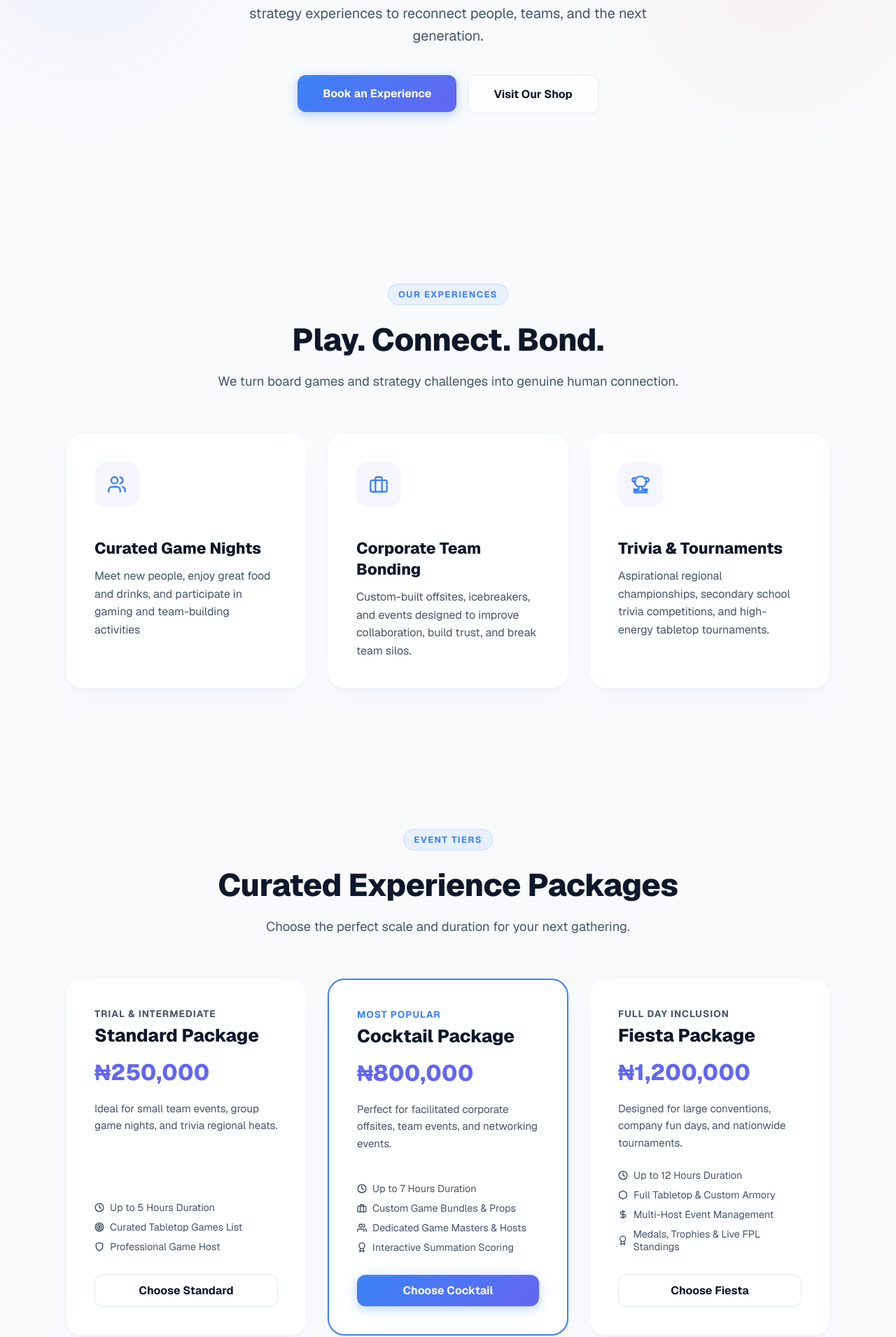
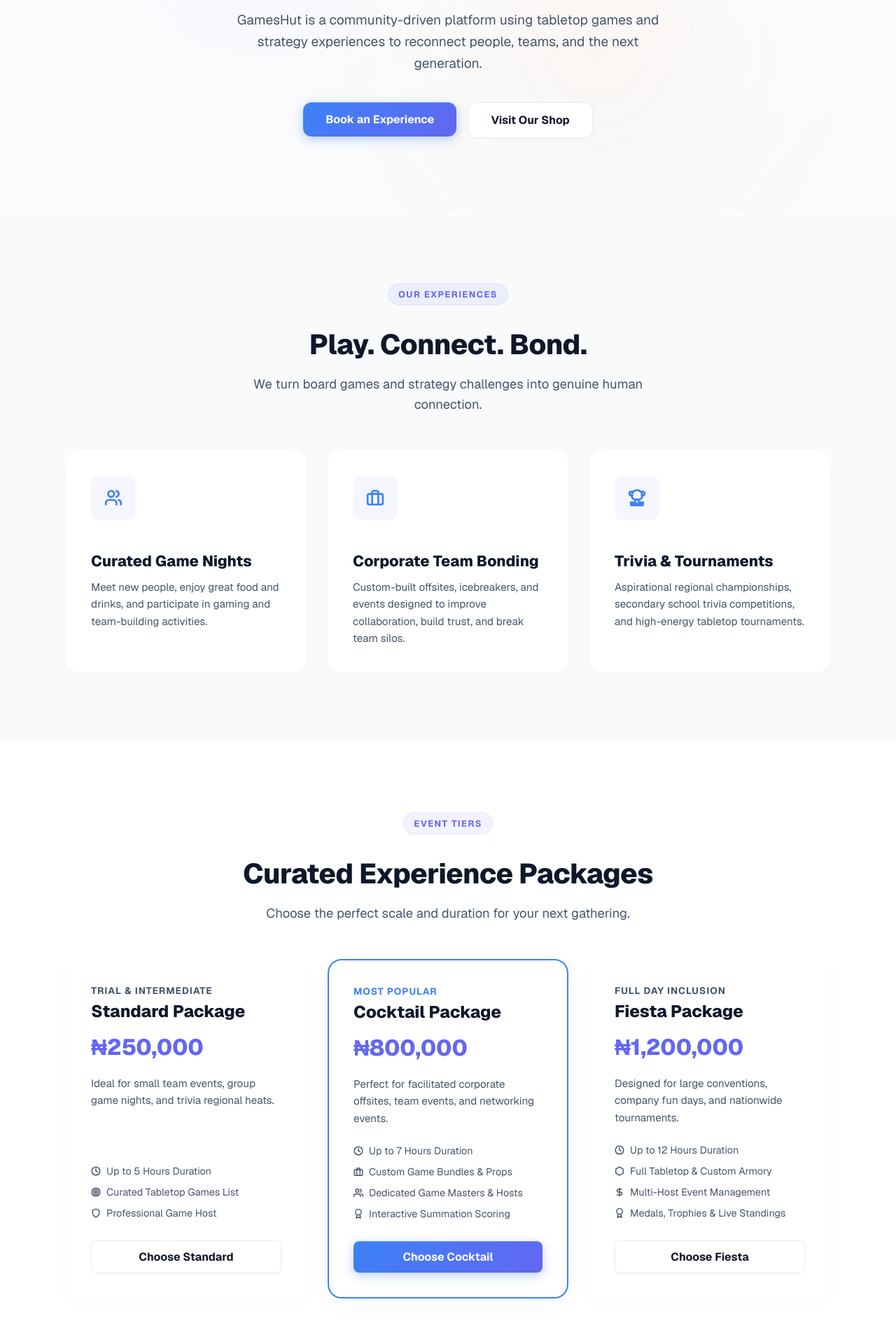
Before and after one commit to phcgameshut/gameshut, a Next.js app: page / in a window 1280 px wide. Shown: the part 460-2370 px from the top of the page at 70% size. Built offline with nearby package versions, Linux system fonts and the light colour scheme.

Commit message:
Polish Homepage hero layout and alternate page section backgrounds; clean up profile page into a consistent Minimalist Corporate Dashboard theme

```diff
--- a/src/app/page.tsx
+++ b/src/app/page.tsx
@@ -22,74 +22,85 @@
   }, []);
 
   return (
-    <div className="container">
-      {/* Hero Section */}
-      <section className="hero-section animate-fade-in">
-        <div>
-          <h1 className="h1-hero">
+    <div style={{ width: '100%', overflow: 'hidden', position: 'relative' }}>
+
+      {/* 1. Hero Section (Full width gradient backdrop with strategy glow spheres) */}
+      <section className="hero-section animate-fade-in" style={{ background: 'linear-gradient(180deg, #ffffff 0%, #f8fafc 100%)', position: 'relative', overflow: 'hidden', padding: '120px 0 100px', borderBottom: '1px solid var(--card-border)' }}>
+        {/* Glow meshes */}
+        <div style={{ position: 'absolute', top: '-10%', left: '10%', width: '500px', height: '500px', background: 'radial-gradient(circle, rgba(99, 102, 241, 0.1) 0%, transparent 70%)', filter: 'blur(80px)', pointerEvents: 'none', zIndex: 0 }} />
+        <div style={{ position: 'absolute', bottom: '-10%', right: '10%', width: '600px', height: '600px', background: 'radial-gradient(circle, rgba(249, 115, 22, 0.06) 0%, transparent 70%)', filter: 'blur(90px)', pointerEvents: 'none', zIndex: 0 }} />
+
+        <div className="container" style={{ position: 'relative', zIndex: 1 }}>
+          <div style={{ display: 'flex', flexDirection: 'column', gap: '25px', alignItems: 'center', maxWidth: '800px', margin: '0 auto', textAlign: 'center' }}>
+            <span className="badge" style={{ fontSize: '0.85rem', padding: '6px 16px', background: 'rgba(99, 102, 241, 0.08)', color: 'var(--accent-primary)', border: '1px solid rgba(99, 102, 241, 0.15)', fontWeight: 700, borderRadius: '20px' }}>
+              Welcome to GamesHut
+            </span>
+            <h1 style={{ margin: 0, fontSize: '3.6rem', lineHeight: 1.1, fontWeight: 900, letterSpacing: '-1.5px', color: 'var(--text-primary)' }}>
               Bringing Community Back, <br/>
               <span style={{ background: 'linear-gradient(135deg, var(--color-brand) 0%, var(--color-orange) 100%)', WebkitBackgroundClip: 'text', WebkitTextFillColor: 'transparent' }}>Through Gameplay.</span>
             </h1>
-          <p className="p-hero">
+            <p style={{ fontSize: '1.2rem', color: 'var(--text-secondary)', lineHeight: 1.6, maxWidth: '620px', margin: '10px 0 15px' }}>
               GamesHut is a community-driven platform using tabletop games and strategy experiences to reconnect people, teams, and the next generation.
             </p>
             <div style={{ display: 'flex', gap: '16px', flexWrap: 'wrap', justifyContent: 'center' }}>
               <Link href="/booking">
-              <button className="btn-primary">
+                <button className="btn-primary animate-hover-pop" style={{ padding: '14px 32px', fontSize: '1rem', fontWeight: 700 }}>
                   Book an Experience
                 </button>
               </Link>
               <Link href="/shop">
-              <button className="btn-secondary">
+                <button className="btn-secondary" style={{ padding: '14px 32px', fontSize: '1rem', fontWeight: 700, background: '#ffffff' }}>
                   Visit Our Shop
                 </button>
               </Link>
             </div>
           </div>
+        </div>
       </section>
 
-      {/* Our Experiences Section */}
-      <section className="section-padding">
-        <div className="text-center">
-          <span className="badge">Our Experiences</span>
-          <h2 className="section-title">Play. Connect. Bond.</h2>
-          <p className="section-subtitle">
+      {/* 2. Our Experiences Section (Slate Gray alternate background row) */}
+      <section className="section-padding" style={{ background: '#f8fafc', borderBottom: '1px solid var(--card-border)' }}>
+        <div className="container">
+          <div className="text-center" style={{ marginBottom: '50px' }}>
+            <span className="badge" style={{ background: 'rgba(99, 102, 241, 0.08)', color: 'var(--accent-primary)', border: '1px solid rgba(99, 102, 241, 0.1)' }}>Our Experiences</span>
+            <h2 className="section-title" style={{ fontSize: '2.5rem', fontWeight: 800, marginTop: '10px' }}>Play. Connect. Bond.</h2>
+            <p className="section-subtitle" style={{ maxWidth: '600px', margin: '10px auto 0' }}>
               We turn board games and strategy challenges into genuine human connection.
             </p>
           </div>
 
           <div className="grid-3">
-          <div className="corp-card scroll-reveal delay-1">
-            <div className="card-icon" style={{ display: 'inline-flex', alignItems: 'center', justifyContent: 'center' }}>
-              <svg xmlns="http://www.w3.org/2000/svg" width="28" height="28" viewBox="0 0 24 24" fill="none" stroke="var(--color-brand)" strokeWidth="2" strokeLinecap="round" strokeLinejoin="round">
+            <div className="corp-card scroll-reveal delay-1" style={{ background: '#ffffff', borderRadius: '20px', padding: '35px', border: '1px solid var(--card-border)', boxShadow: '0 10px 30px rgba(0,0,0,0.02)' }}>
+              <div className="card-icon" style={{ display: 'inline-flex', alignItems: 'center', justifyContent: 'center', background: 'rgba(99, 102, 241, 0.06)', padding: '12px', borderRadius: '12px', color: 'var(--color-brand)' }}>
+                <svg xmlns="http://www.w3.org/2000/svg" width="26" height="26" viewBox="0 0 24 24" fill="none" stroke="currentColor" strokeWidth="2.5" strokeLinecap="round" strokeLinejoin="round">
                   <path d="M16 21v-2a4 4 0 0 0-4-4H6a4 4 0 0 0-4 4v2" />
                   <circle cx="9" cy="7" r="4" />
                   <path d="M22 21v-2a4 4 0 0 0-3-3.87" />
                   <path d="M16 3.13a4 4 0 0 1 0 7.75" />
                 </svg>
               </div>
-            <h3 style={{ fontSize: '1.4rem', fontWeight: 800, color: 'var(--text-primary)', marginTop: '20px', marginBottom: '12px' }}>Curated Game Nights</h3>
-            <p style={{ color: 'var(--text-secondary)', lineHeight: 1.6 }}>
-              Meet new people, enjoy great food and drinks, and participate in gaming and team-building activities
+              <h3 style={{ fontSize: '1.35rem', fontWeight: 800, color: 'var(--text-primary)', marginTop: '20px', marginBottom: '12px' }}>Curated Game Nights</h3>
+              <p style={{ color: 'var(--text-secondary)', lineHeight: 1.6, fontSize: '0.95rem', margin: 0 }}>
+                Meet new people, enjoy great food and drinks, and participate in gaming and team-building activities.
               </p>
             </div>
 
-          <div className="corp-card scroll-reveal delay-2">
-            <div className="card-icon" style={{ display: 'inline-flex', alignItems: 'center', justifyContent: 'center' }}>
-              <svg xmlns="http://www.w3.org/2000/svg" width="28" height="28" viewBox="0 0 24 24" fill="none" stroke="var(--color-brand)" strokeWidth="2" strokeLinecap="round" strokeLinejoin="round">
+            <div className="corp-card scroll-reveal delay-2" style={{ background: '#ffffff', borderRadius: '20px', padding: '35px', border: '1px solid var(--card-border)', boxShadow: '0 10px 30px rgba(0,0,0,0.02)' }}>
+              <div className="card-icon" style={{ display: 'inline-flex', alignItems: 'center', justifyContent: 'center', background: 'rgba(99, 102, 241, 0.06)', padding: '12px', borderRadius: '12px', color: 'var(--color-brand)' }}>
+                <svg xmlns="http://www.w3.org/2000/svg" width="26" height="26" viewBox="0 0 24 24" fill="none" stroke="currentColor" strokeWidth="2.5" strokeLinecap="round" strokeLinejoin="round">
                   <rect x="2" y="7" width="20" height="14" rx="2" ry="2" />
                   <path d="M16 21V5a2 2 0 0 0-2-2h-4a2 2 0 0 0-2 2v16" />
                 </svg>
               </div>
-            <h3 style={{ fontSize: '1.4rem', fontWeight: 800, color: 'var(--text-primary)', marginTop: '20px', marginBottom: '12px' }}>Corporate Team Bonding</h3>
-            <p style={{ color: 'var(--text-secondary)', lineHeight: 1.6 }}>
+              <h3 style={{ fontSize: '1.35rem', fontWeight: 800, color: 'var(--text-primary)', marginTop: '20px', marginBottom: '12px' }}>Corporate Team Bonding</h3>
+              <p style={{ color: 'var(--text-secondary)', lineHeight: 1.6, fontSize: '0.95rem', margin: 0 }}>
                 Custom-built offsites, icebreakers, and events designed to improve collaboration, build trust, and break team silos.
               </p>
             </div>
 
-          <div className="corp-card scroll-reveal delay-3">
-            <div className="card-icon" style={{ display: 'inline-flex', alignItems: 'center', justifyContent: 'center' }}>
-              <svg xmlns="http://www.w3.org/2000/svg" width="28" height="28" viewBox="0 0 24 24" fill="none" stroke="var(--color-brand)" strokeWidth="2" strokeLinecap="round" strokeLinejoin="round">
+            <div className="corp-card scroll-reveal delay-3" style={{ background: '#ffffff', borderRadius: '20px', padding: '35px', border: '1px solid var(--card-border)', boxShadow: '0 10px 30px rgba(0,0,0,0.02)' }}>
+              <div className="card-icon" style={{ display: 'inline-flex', alignItems: 'center', justifyContent: 'center', background: 'rgba(99, 102, 241, 0.06)', padding: '12px', borderRadius: '12px', color: 'var(--color-brand)' }}>
+                <svg xmlns="http://www.w3.org/2000/svg" width="26" height="26" viewBox="0 0 24 24" fill="none" stroke="currentColor" strokeWidth="2.5" strokeLinecap="round" strokeLinejoin="round">
                   <path d="M6 9H4.5a2.5 2.5 0 0 1 0-5H6" />
                   <path d="M18 9h1.5a2.5 2.5 0 0 0 0-5H18" />
                   <path d="M4 22h16" />
@@ -97,35 +108,37 @@
                   <path d="M12 2a7 7 0 0 0-7 7c0 2.5 1.5 4.5 3.5 5.5h7c2-1 3.5-3 3.5-5.5a7 7 0 0 0-7-7z" />
                 </svg>
               </div>
-            <h3 style={{ fontSize: '1.4rem', fontWeight: 800, color: 'var(--text-primary)', marginTop: '20px', marginBottom: '12px' }}>Trivia & Tournaments</h3>
-            <p style={{ color: 'var(--text-secondary)', lineHeight: 1.6 }}>
+              <h3 style={{ fontSize: '1.35rem', fontWeight: 800, color: 'var(--text-primary)', marginTop: '20px', marginBottom: '12px' }}>Trivia & Tournaments</h3>
+              <p style={{ color: 'var(--text-secondary)', lineHeight: 1.6, fontSize: '0.95rem', margin: 0 }}>
                 Aspirational regional championships, secondary school trivia competitions, and high-energy tabletop tournaments.
               </p>
             </div>
           </div>
+        </div>
       </section>
 
-      {/* Curated Experience Packages Section */}
-      <section className="section-padding">
-        <div className="text-center">
-          <span className="badge">Event Tiers</span>
-          <h2 className="section-title">Curated Experience Packages</h2>
-          <p className="section-subtitle">
+      {/* 3. Curated Experience Packages Section (Pure White alternate background row) */}
+      <section className="section-padding" style={{ background: '#ffffff', borderBottom: '1px solid var(--card-border)' }}>
+        <div className="container">
+          <div className="text-center" style={{ marginBottom: '50px' }}>
+            <span className="badge" style={{ background: 'rgba(99, 102, 241, 0.08)', color: 'var(--accent-primary)', border: '1px solid rgba(99, 102, 241, 0.1)' }}>Event Tiers</span>
+            <h2 className="section-title" style={{ fontSize: '2.5rem', fontWeight: 800, marginTop: '10px' }}>Curated Experience Packages</h2>
+            <p className="section-subtitle" style={{ maxWidth: '600px', margin: '10px auto 0' }}>
               Choose the perfect scale and duration for your next gathering.
             </p>
           </div>
 
           <div className="grid-3">
-          <div className="corp-card scroll-reveal delay-1" style={{ display: 'flex', flexDirection: 'column', height: '100%' }}>
+            <div className="corp-card scroll-reveal delay-1" style={{ display: 'flex', flexDirection: 'column', height: '100%', background: '#ffffff', padding: '35px', border: '1px solid var(--card-border)', borderRadius: '20px', boxShadow: '0 10px 30px rgba(0,0,0,0.02)' }}>
               <span style={{ fontSize: '0.85rem', color: 'var(--text-secondary)', fontWeight: 700, textTransform: 'uppercase', letterSpacing: '1px' }}>TRIAL & INTERMEDIATE</span>
-            <h3 style={{ fontSize: '1.6rem', fontWeight: 800, color: 'var(--text-primary)', marginTop: '5px', marginBottom: '15px' }}>Standard Package</h3>
-            <div style={{ fontSize: '2rem', fontWeight: 800, color: 'var(--accent-primary)', marginBottom: '20px' }}>
+              <h3 style={{ fontSize: '1.5rem', fontWeight: 800, color: 'var(--text-primary)', marginTop: '5px', marginBottom: '15px' }}>Standard Package</h3>
+              <div style={{ fontSize: '2rem', fontWeight: 800, color: 'var(--accent-primary)', marginBottom: '20px', letterSpacing: '-0.5px' }}>
                 ₦250,000
               </div>
               <p style={{ color: 'var(--text-secondary)', fontSize: '0.95rem', lineHeight: 1.6, marginBottom: '25px', flexGrow: 1 }}>
                 Ideal for small team events, group game nights, and trivia regional heats.
               </p>
-            <ul style={{ listStyle: 'none', padding: 0, color: 'var(--text-secondary)', fontSize: '0.9rem', display: 'flex', flexDirection: 'column', gap: '10px', marginBottom: '30px' }}>
+              <ul style={{ listStyle: 'none', padding: 0, color: 'var(--text-secondary)', fontSize: '0.9rem', display: 'flex', flexDirection: 'column', gap: '12px', marginBottom: '30px' }}>
                 <li style={{ display: 'flex', alignItems: 'center', gap: '8px' }}>
                   <svg width="14" height="14" viewBox="0 0 24 24" fill="none" stroke="currentColor" strokeWidth="2.5" strokeLinecap="round" strokeLinejoin="round"><circle cx="12" cy="12" r="10"/><polyline points="12 6 12 12 16 14"/></svg>
                   Up to 5 Hours Duration
@@ -140,20 +153,20 @@
                 </li>
               </ul>
               <Link href="/booking" style={{ marginTop: 'auto' }}>
-              <button className="btn-secondary" style={{ width: '100%', padding: '12px' }}>Choose Standard</button>
+                <button className="btn-secondary" style={{ width: '100%', padding: '12px', borderRadius: '8px' }}>Choose Standard</button>
               </Link>
             </div>
 
-          <div className="corp-card scroll-reveal delay-2" style={{ display: 'flex', flexDirection: 'column', height: '100%', border: '2px solid var(--color-brand)' }}>
+            <div className="corp-card scroll-reveal delay-2" style={{ display: 'flex', flexDirection: 'column', height: '100%', border: '2px solid var(--color-brand)', background: '#ffffff', padding: '35px', borderRadius: '20px', boxShadow: '0 10px 30px rgba(99, 102, 241, 0.04)' }}>
               <span style={{ fontSize: '0.85rem', color: 'var(--color-brand)', fontWeight: 700, textTransform: 'uppercase', letterSpacing: '1px' }}>MOST POPULAR</span>
-            <h3 style={{ fontSize: '1.6rem', fontWeight: 800, color: 'var(--text-primary)', marginTop: '5px', marginBottom: '15px' }}>Cocktail Package</h3>
-            <div style={{ fontSize: '2rem', fontWeight: 800, color: 'var(--accent-primary)', marginBottom: '20px' }}>
+              <h3 style={{ fontSize: '1.5rem', fontWeight: 800, color: 'var(--text-primary)', marginTop: '5px', marginBottom: '15px' }}>Cocktail Package</h3>
+              <div style={{ fontSize: '2rem', fontWeight: 800, color: 'var(--accent-primary)', marginBottom: '20px', letterSpacing: '-0.5px' }}>
                 ₦800,000
               </div>
               <p style={{ color: 'var(--text-secondary)', fontSize: '0.95rem', lineHeight: 1.6, marginBottom: '25px', flexGrow: 1 }}>
                 Perfect for facilitated corporate offsites, team events, and networking events.
               </p>
-            <ul style={{ listStyle: 'none', padding: 0, color: 'var(--text-secondary)', fontSize: '0.9rem', display: 'flex', flexDirection: 'column', gap: '10px', marginBottom: '30px' }}>
+              <ul style={{ listStyle: 'none', padding: 0, color: 'var(--text-secondary)', fontSize: '0.9rem', display: 'flex', flexDirection: 'column', gap: '12px', marginBottom: '30px' }}>
                 <li style={{ display: 'flex', alignItems: 'center', gap: '8px' }}>
                   <svg width="14" height="14" viewBox="0 0 24 24" fill="none" stroke="currentColor" strokeWidth="2.5" strokeLinecap="round" strokeLinejoin="round"><circle cx="12" cy="12" r="10"/><polyline points="12 6 12 12 16 14"/></svg>
                   Up to 7 Hours Duration
@@ -172,20 +185,20 @@
                 </li>
               </ul>
               <Link href="/booking" style={{ marginTop: 'auto' }}>
-              <button className="btn-primary" style={{ width: '100%', padding: '12px' }}>Choose Cocktail</button>
+                <button className="btn-primary" style={{ width: '100%', padding: '12px', borderRadius: '8px' }}>Choose Cocktail</button>
               </Link>
             </div>
 
-          <div className="corp-card scroll-reveal delay-3" style={{ display: 'flex', flexDirection: 'column', height: '100%' }}>
+            <div className="corp-card scroll-reveal delay-3" style={{ display: 'flex', flexDirection: 'column', height: '100%', background: '#ffffff', padding: '35px', border: '1px solid var(--card-border)', borderRadius: '20px', boxShadow: '0 10px 30px rgba(0,0,0,0.02)' }}>
               <span style={{ fontSize: '0.85rem', color: 'var(--text-secondary)', fontWeight: 700, textTransform: 'uppercase', letterSpacing: '1px' }}>FULL DAY INCLUSION</span>
-            <h3 style={{ fontSize: '1.6rem', fontWeight: 800, color: 'var(--text-primary)', marginTop: '5px', marginBottom: '15px' }}>Fiesta Package</h3>
-            <div style={{ fontSize: '2rem', fontWeight: 800, color: 'var(--accent-primary)', marginBottom: '20px' }}>
+              <h3 style={{ fontSize: '1.5rem', fontWeight: 800, color: 'var(--text-primary)', marginTop: '5px', marginBottom: '15px' }}>Fiesta Package</h3>
+              <div style={{ fontSize: '2rem', fontWeight: 800, color: 'var(--accent-primary)', marginBottom: '20px', letterSpacing: '-0.5px' }}>
                 ₦1,200,000
               </div>
               <p style={{ color: 'var(--text-secondary)', fontSize: '0.95rem', lineHeight: 1.6, marginBottom: '25px', flexGrow: 1 }}>
                 Designed for large conventions, company fun days, and nationwide tournaments.
               </p>
-            <ul style={{ listStyle: 'none', padding: 0, color: 'var(--text-secondary)', fontSize: '0.9rem', display: 'flex', flexDirection: 'column', gap: '10px', marginBottom: '30px' }}>
+              <ul style={{ listStyle: 'none', padding: 0, color: 'var(--text-secondary)', fontSize: '0.9rem', display: 'flex', flexDirection: 'column', gap: '12px', marginBottom: '30px' }}>
                 <li style={{ display: 'flex', alignItems: 'center', gap: '8px' }}>
                   <svg width="14" height="14" viewBox="0 0 24 24" fill="none" stroke="currentColor" strokeWidth="2.5" strokeLinecap="round" strokeLinejoin="round"><circle cx="12" cy="12" r="10"/><polyline points="12 6 12 12 16 14"/></svg>
                   Up to 12 Hours Duration
@@ -200,22 +213,24 @@
                 </li>
                 <li style={{ display: 'flex', alignItems: 'center', gap: '8px' }}>
                   <svg width="14" height="14" viewBox="0 0 24 24" fill="none" stroke="currentColor" strokeWidth="2.5" strokeLinecap="round" strokeLinejoin="round"><circle cx="12" cy="8" r="7"/><polyline points="8.21 13.89 7 23 12 20 17 23 15.79 13.88"/></svg>
-                Medals, Trophies & Live FPL Standings
+                  Medals, Trophies & Live Standings
                 </li>
               </ul>
               <Link href="/booking" style={{ marginTop: 'auto' }}>
-              <button className="btn-secondary" style={{ width: '100%', padding: '12px' }}>Choose Fiesta</button>
+                <button className="btn-secondary" style={{ width: '100%', padding: '12px', borderRadius: '8px' }}>Choose Fiesta</button>
               </Link>
+            </div>
           </div>
         </div>
       </section>
 
-      {/* Value Proposition Section */}
-      <section className="section-padding">
+      {/* 4. Value Proposition Section (Slate Gray alternate background row) */}
+      <section className="section-padding" style={{ background: '#f8fafc', borderBottom: '1px solid var(--card-border)' }}>
+        <div className="container">
           <div className="grid-2">
             <div className="scroll-reveal delay-1">
-            <span className="badge">Why GamesHut</span>
-            <h2 className="section-title">Interactive Play That Drives Connection</h2>
+              <span className="badge" style={{ background: 'rgba(99, 102, 241, 0.08)', color: 'var(--accent-primary)', border: '1px solid rgba(99, 102, 241, 0.1)' }}>Why GamesHut</span>
+              <h2 className="section-title" style={{ fontSize: '2.5rem', fontWeight: 800, marginTop: '10px' }}>Interactive Play That Drives Connection</h2>
               <p style={{ fontSize: '1.1rem', color: 'var(--text-secondary)', lineHeight: 1.8, marginBottom: '30px' }}>
                 We believe in the power of physical presence. We replace passive screen-scrolling and polite small talk with active, cooperative tabletop strategy and communication challenges that make bonding natural.
               </p>
@@ -256,7 +271,7 @@
                       <polyline points="20 6 9 17 4 12" />
                     </svg>
                   </span>
-                <span style={{ lineHeight: 1.5 }}>Expert game masters who coordinate learning and match making</span>
+                  <span style={{ lineHeight: 1.5 }}>Expert game masters who coordinate learning and matchmaking</span>
                 </li>
                 <li style={{ display: 'flex', alignItems: 'flex-start', gap: '12px' }}>
                   <span style={{
@@ -275,7 +290,7 @@
                       <polyline points="20 6 9 17 4 12" />
                     </svg>
                   </span>
-                <span style={{ lineHeight: 1.5 }}>Live scoreboard tracking of standing leaderboards and team standings</span>
+                  <span style={{ lineHeight: 1.5 }}>Live scoreboard tracking of standings and team standings</span>
                 </li>
               </ul>
             </div>
@@ -283,26 +298,30 @@
             <div className="scroll-reveal delay-2" style={{ display: 'flex', justifyContent: 'center' }}>
               <div className="hero-image-card" style={{
                 width: '100%', maxWidth: '500px', height: '400px',
-              background: 'url(/hero-bg-analog.png) center center / cover'
+                background: 'url(/hero-bg-analog.png) center center / cover',
+                borderRadius: '24px',
+                boxShadow: '0 20px 40px rgba(0,0,0,0.06)'
               }} />
+            </div>
           </div>
         </div>
       </section>
 
-      {/* Bottom CTA */}
-      <section className="cta-section scroll-reveal">
-        <div style={{ position: 'relative', zIndex: 2 }}>
-          <h2 style={{ fontSize: '3rem', fontWeight: 800, marginBottom: '20px' }}>Ready to Elevate Your Gathering?</h2>
-          <p style={{ fontSize: '1.2rem', opacity: 0.95, maxWidth: '600px', margin: '0 auto 40px', lineHeight: 1.6 }}>
+      {/* 5. Bottom CTA Section (Branded gradient row) */}
+      <section className="cta-section scroll-reveal" style={{ background: 'linear-gradient(135deg, var(--color-brand) 0%, var(--color-orange) 100%)', color: 'white', padding: '100px 20px', textAlign: 'center' }}>
+        <div className="container" style={{ position: 'relative', zIndex: 2 }}>
+          <h2 style={{ fontSize: '3rem', fontWeight: 800, marginBottom: '20px', color: 'white', letterSpacing: '-1px' }}>Ready to Elevate Your Gathering?</h2>
+          <p style={{ fontSize: '1.2rem', opacity: 0.95, maxWidth: '600px', margin: '0 auto 40px', lineHeight: 1.6, color: 'rgba(255,255,255,0.9)' }}>
             Join the organizers and innovators who trust GamesHut to deliver unforgettable tabletop experiences.
           </p>
           <Link href="/booking">
-            <button className="btn-cta">
+            <button className="btn-cta" style={{ background: '#ffffff', color: 'var(--color-brand)', fontWeight: 800, border: 'none', padding: '16px 36px', borderRadius: '8px', cursor: 'pointer', fontSize: '1rem', transition: 'all 0.25s' }}>
               Reserve Your Experience
             </button>
           </Link>
         </div>
       </section>
+
     </div>
   );
 }
```
Also changed, not shown: src/app/profile/page.tsx (+17 -20 lines). Lines whose indentation alone changed are shown as unchanged.
